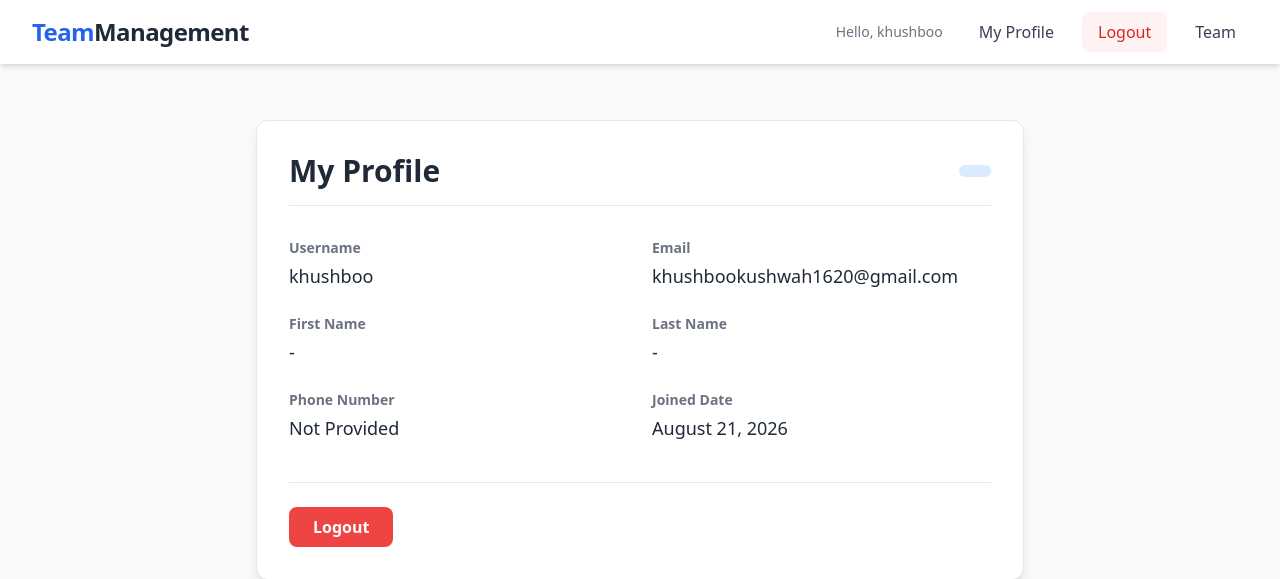
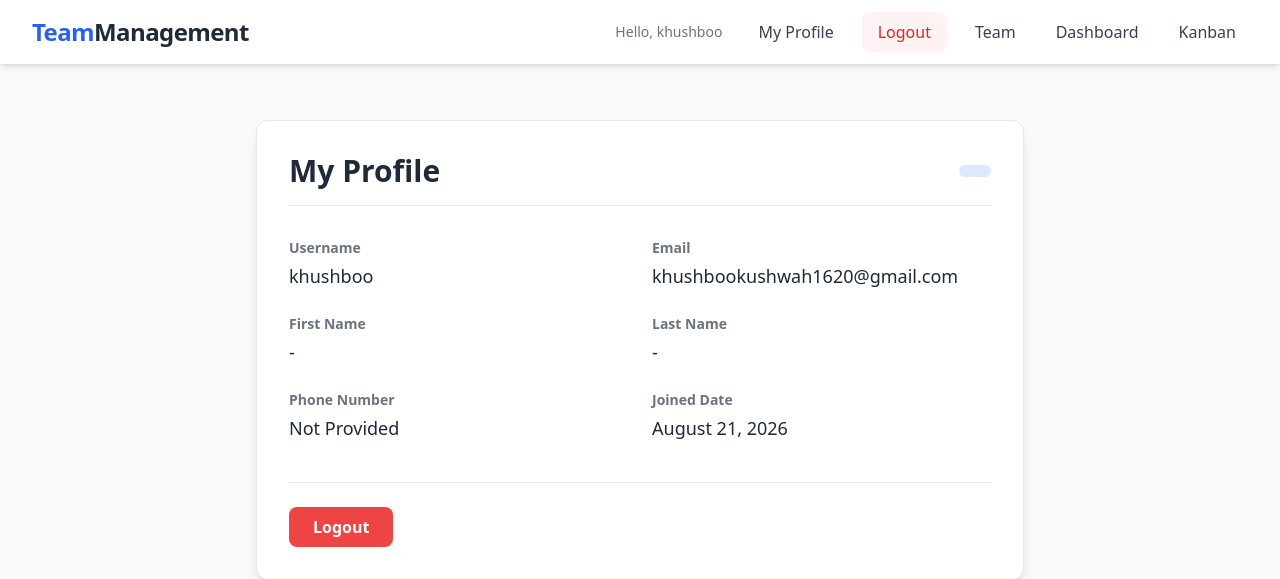
Before and after one commit to pushparaj28/team-management-, a Django app: page /accounts/profile/ in a window 1280 px wide. Shown: the top 579 px of the page. Run offline with Django 5.2, Linux system fonts and the light colour scheme; a user stored in the database is signed in; some libraries are stand-ins or nearby versions.

Commit message:
wip: save current progress before pulling base.html update

```diff
--- a/templates/base.html
+++ b/templates/base.html
@@ -32,6 +32,8 @@
                         <a href="{% url 'accounts:logout' %}" class="bg-red-50 text-red-600 hover:bg-red-100 font-medium px-4 py-2 rounded-lg transition duration-300">Logout</a>
                         <!-- Navbar me yahan add karein -->
                         <a href="{% url 'accounts:team_list' %}" class="text-gray-700 hover:text-blue-600 font-medium px-3 py-2 rounded-md transition duration-300">Team</a>
+                        <a href="{% url 'tasks:dashboard' %}" class="text-gray-700 hover:text-blue-600 font-medium px-3 py-2 rounded-md transition duration-300">Dashboard</a>
+                        <a href="{% url 'tasks:kanban' %}" class="text-gray-700 hover:text-blue-600 font-medium px-3 py-2 rounded-md transition duration-300">Kanban</a>
                     {% else %}
                         <!-- Agar user LOGOUT hai toh ye dikhega -->
                         <a href="{% url 'accounts:login' %}" class="text-gray-700 hover:text-blue-600 font-medium px-3 py-2 rounded-md transition duration-300">Login</a>
```
Also changed, not shown: db.sqlite3.
